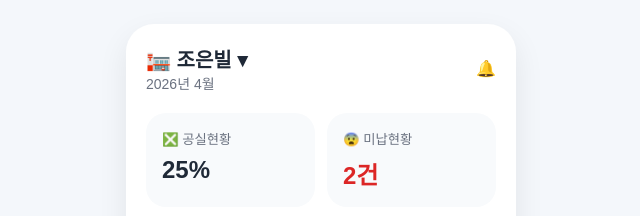
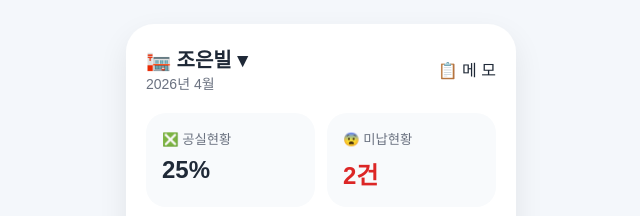
Before and after one commit to blackcore76/rent, a plain HTML site: page index.html in a window 1280 px wide. Shown: the top 216 px of the page, 319-959 px from the left. Drawn offline with Linux system fonts and the light colour scheme.

Commit message:
Update index.html

```diff
--- a/index.html
+++ b/index.html
@@ -90,9 +90,9 @@
     <div class="header">
       <div>
         <div class="building">🏣 조은빌 ▾</div>
-        <div class="month">2026년 4월</div>
+        <div class="month">   2026년 4월</div>
       </div>
-      <div>🔔</div>
+      <div>📋 메 모</div>
     </div>
 
     <div class="cards">
```
